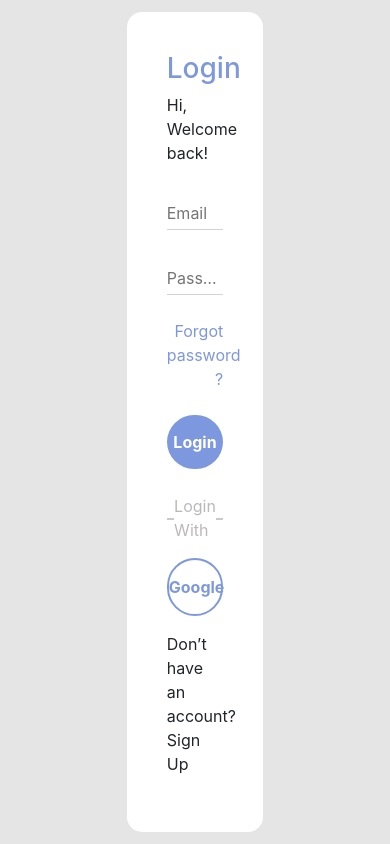
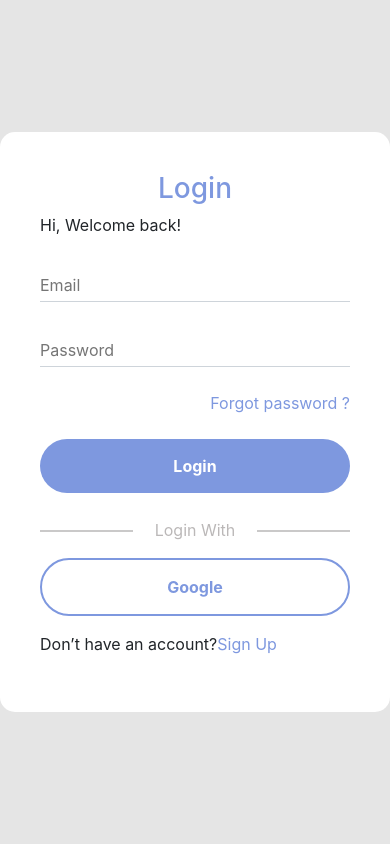
Before and after one commit to ridoNev1/frontend-telegram, a Vue app: page /login in a window 390 px wide. Built offline with nearby package versions, Linux system fonts and the light colour scheme; what vue-sweetalert2 would draw is missing.

Commit message:
update bug

```diff
--- a/src/components/UsersBox.vue
+++ b/src/components/UsersBox.vue
@@ -2,9 +2,19 @@
   <div class="user-box">
     <div class="user-data">
       <div class="box-title">
-        <h3>Login</h3>
-        <p>Hi, Welcome back!</p>
-        <form class="users-input" @submit.prevent="login">
+        <div>
+          <h3 v-if="type !== 'register'">Login</h3>
+          <div v-else>
+            <router-link to="/login"><img src="../assets/back.png" alt="back"></router-link>
+            <h3>Register</h3>
+          </div>
+        </div>
+        <p v-if="type !== 'register'">Hi, Welcome back!</p>
+        <form class="users-input">
+          <div class="md-form" v-if="type === 'register'">
+            <input type="text" id="form-name" class="form-control" v-model="username" required>
+            <label for="form-name">Full Name</label>
+          </div>
           <div class="md-form">
             <input type="email" id="form-email" class="form-control" v-model="userEmail" required>
             <label for="form-email">Email</label>
@@ -14,7 +24,10 @@
             <label for="form-password">Password</label>
           </div>
           <p style="text-align: right; color: #7E98DF;" class="mt-4 mb-4">Forgot password ?</p>
-          <button type="submit" class="input-button">Login</button>
+          <div>
+            <button class="input-button" @click.prevent="login" v-if="type !== 'register'">Login</button>
+            <button class="input-button" v-else @click.prevent="register">Register</button>
+          </div>
         </form>
         <div class="login-with">
           <span></span>
@@ -22,7 +35,10 @@
           <span></span>
         </div>
         <button class="input-button" style="color: #7E98DF; background-color: transparent; border: 2px solid #7E98DF;">Google</button>
-        <p class="mt-3">Don’t have an account? Sign Up</p>
+        <div>
+          <p class="mt-3" v-if="type !== 'register'">Don’t have an account?<router-link to="/register" style="color: #7E98DF;">Sign Up</router-link></p>
+          <span v-else></span>
+        </div>
       </div>
     </div>
   </div>
@@ -34,15 +50,18 @@ import Swal from 'sweetalert2'
 
 export default {
   name: 'UsersBox',
+  props: ['type'],
   data () {
     return {
       userEmail: null,
-      userPassword: null
+      userPassword: null,
+      username: null
     }
   },
   methods: {
     ...mapActions({
-      onLogin: 'users/onLogin'
+      onLogin: 'users/onLogin',
+      onRegister: 'users/register'
     }),
     login () {
       const dataUsers = {
@@ -57,6 +76,7 @@ export default {
           localStorage.removeItem('fullname')
           localStorage.removeItem('email')
           localStorage.removeItem('image')
+          localStorage.removeItem('iduser')
         } else {
           window.location = '/'
         }
@@ -67,6 +87,17 @@ export default {
         icon: 'error',
         title: 'Username Doesnt Exist!',
         text: 'Please check your personal info or create a new one'
+      })
+    },
+    register () {
+      const dataRegister = {
+        email: this.userEmail,
+        password: this.userPassword,
+        fullname: this.username
+      }
+      this.onRegister(dataRegister).then(result => {
+        this.$swal(result)
+        this.$router.push('/login')
       })
     }
   }
@@ -119,4 +150,19 @@ export default {
   background-color: rgb(202, 201, 201);
   display: flex;
 }
+@media screen and (max-width: 992px) {
+  .user-data {
+    width: 50%;
+  }
+}
+@media screen and (max-width: 720px) {
+  .user-data {
+    width: 70%;
+  }
+}
+@media screen and (max-width: 520px) {
+  .user-data {
+    width: 100%;
+  }
+}
 </style>
--- a/src/router/index.js
+++ b/src/router/index.js
@@ -3,6 +3,7 @@ import VueRouter from 'vue-router'
 import Home from '../views/Home.vue'
 import Login from '../views/Login.vue'
 import store from '../store'
+import Register from '../views/Register.vue'
 
 Vue.use(VueRouter)
 
@@ -17,6 +18,11 @@ const routes = [
     path: '/login',
     name: 'Login',
     component: Login
+  },
+  {
+    path: '/register',
+    name: 'Register',
+    component: Register
   }
 ]
 
--- a/src/store/user/index.js
+++ b/src/store/user/index.js
@@ -80,6 +80,19 @@ const actions = {
         console.log(err)
       })
     })
+  },
+  register: (context, payload) => {
+    return new Promise((resolve, reject) => {
+      axios.post(`${url}/users/register`, {
+        fullname: payload.fullname,
+        email: payload.email,
+        password: payload.password
+      }).then(result => {
+        resolve(result.data.message)
+      }).catch(err => {
+        console.log(err)
+      })
+    })
   }
 }
 
--- a/src/views/Home.vue
+++ b/src/views/Home.vue
@@ -61,6 +61,7 @@
         </div>
         <div v-else class="chat-thereis">
           <div class="chat-navbar bg-white">
+            <img src="../assets/back.png" alt="back" @click="showChat1" style="cursor: pointer;">
             <div class="profile-pict" :style="`background-image: url(http://localhost:3008/${receiverImage});`">
               <img src="../assets/Online.png" alt="onlineBar">
             </div>
@@ -120,7 +121,7 @@
 import io from 'socket.io-client'
 import { url } from '../helpers/env'
 import EditProfile from '../components/EditProfile'
-import { mapActions } from 'vuex'
+import { mapActions, mapGetters } from 'vuex'
 
 export default {
   name: 'Home',
@@ -144,6 +145,11 @@ export default {
       iduser: localStorage.getItem('iduser')
     }
   },
+  computed: {
+    ...mapGetters({
+      usersDetail: 'users/getDetailUsers'
+    })
+  },
   methods: {
     showChat1 (receiver) {
       this.chatMessage = 1
@@ -159,6 +165,10 @@ export default {
         receiver: this.receiverData
       })
       this.historyMessage()
+      localStorage.setItem('image', this.usersDetail.image)
+
+      const listFriend = document.querySelector('.friend-content')
+      listFriend.classList.toggle('friend-content-toggle')
     },
     sendChat () {
       const message = {
@@ -246,6 +256,9 @@ export default {
 .navbar-friend h3 {
   color: #7E98DF;
   font-weight: bold;
+}
+.chat-navbar img:nth-child(1) {
+  display: none;
 }
 /* hamburger */
 .hamburger-menu {
@@ -429,7 +442,7 @@ export default {
 .chat-navbar {
   padding: 0 20px;
   display: grid;
-  grid-template-columns: 70px 11fr;
+  grid-template-columns: 70px 1fr;
   align-items: center;
 }
 .profile-pict {
@@ -519,8 +532,31 @@ export default {
   position: fixed;
   left: -400px;
   transition: all .2s ease;
+  z-index: 4;
 }
 .edit-profile-page-toggle {
   left: 0;
 }
+
+/* responsive breakpoin */
+@media screen and (max-width: 720px) {
+  .chat-page {
+    grid-template-columns: 1fr;
+  }
+  .friend-content {
+    position: fixed;
+    height: 100vh;
+    width: 100%;
+    z-index: 2;
+  }
+  .friend-content-toggle {
+    display: none;
+  }
+  .chat-navbar {
+    grid-template-columns: 30px 70px 1fr;
+  }
+  .chat-navbar img:nth-child(1) {
+    display: unset;
+  }
+}
 </style>
--- a/src/views/Login.vue
+++ b/src/views/Login.vue
@@ -1,6 +1,6 @@
 <template>
   <div class="about">
-    <UsersBox />
+    <UsersBox type="login"/>
   </div>
 </template>
 
--- /dev/null
+++ b/src/views/Register.vue
@@ -0,0 +1,16 @@
+<template>
+  <div class="register">
+    <UserBox type="register"/>
+  </div>
+</template>
+
+<script>
+import UserBox from '../components/UsersBox'
+
+export default {
+  name: 'Register',
+  components: {
+    UserBox
+  }
+}
+</script>
```
